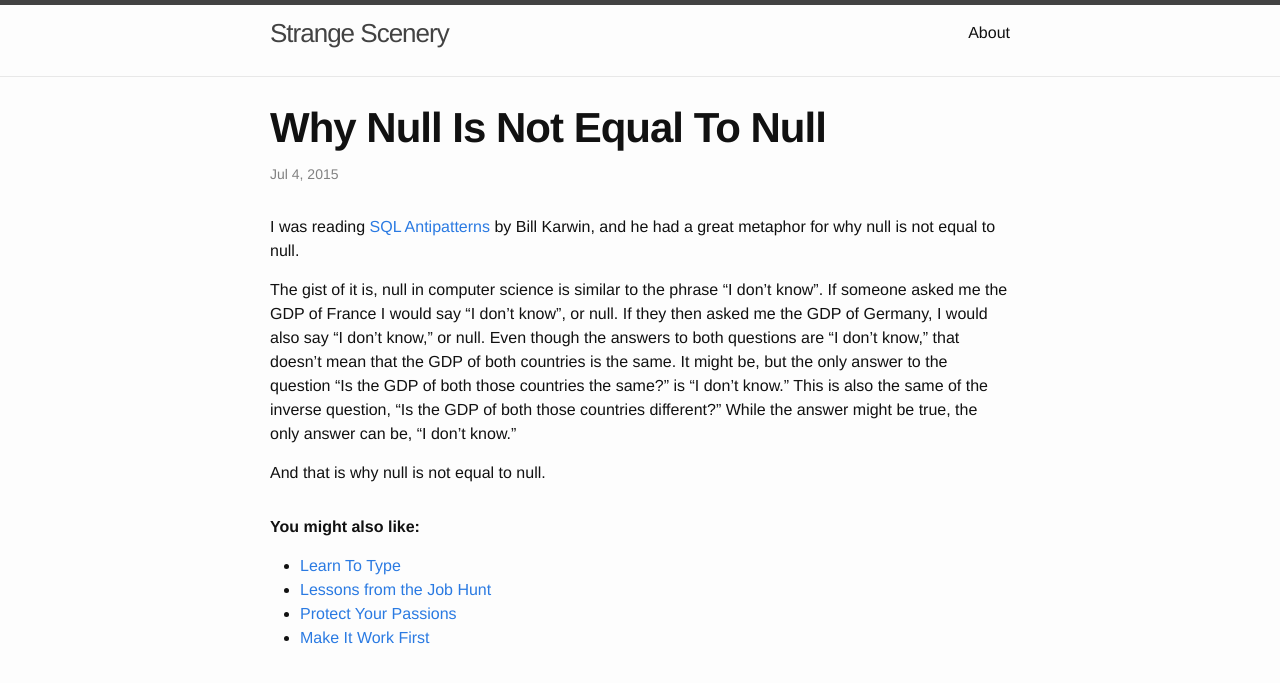
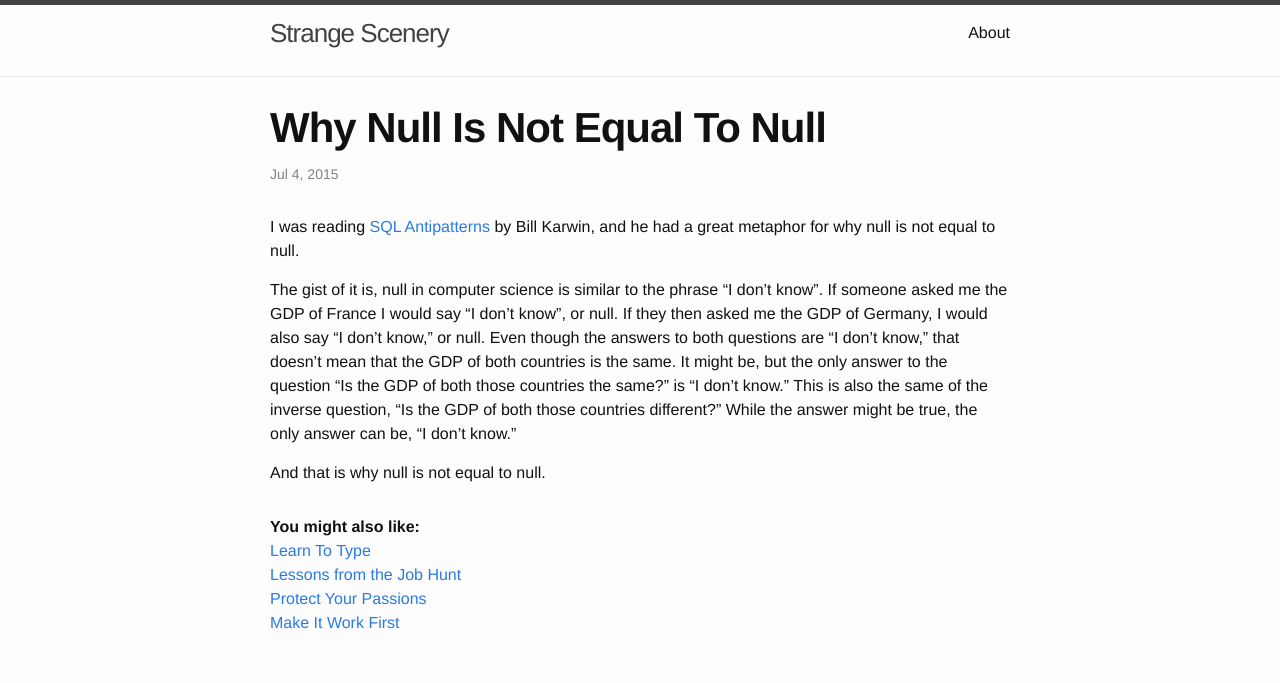
Before and after one commit to allen-garvey/bitter-polar-bear, a Jekyll site: the page built from _posts/2015-07-04-why-null-is-not-equal-to-null.markdown, in a window 1280 px wide. Shown: the top 683 px of the page. Built offline with Jekyll 4.4.1, drawn with Linux system fonts in a browser that asks for light colours.

Commit message:
add basic styling for recommended posts section

```diff
--- a/_sass/_post.scss
+++ b/_sass/_post.scss
@@ -2,3 +2,13 @@
 	margin-top: 1em;
 	margin-bottom: 0.15em;
 }
+
+.recommended_posts{
+	h4{
+		margin-bottom: 0;
+	}
+	ul{
+		list-style-type: none;
+		margin-left: 0;
+	}
+}
```
